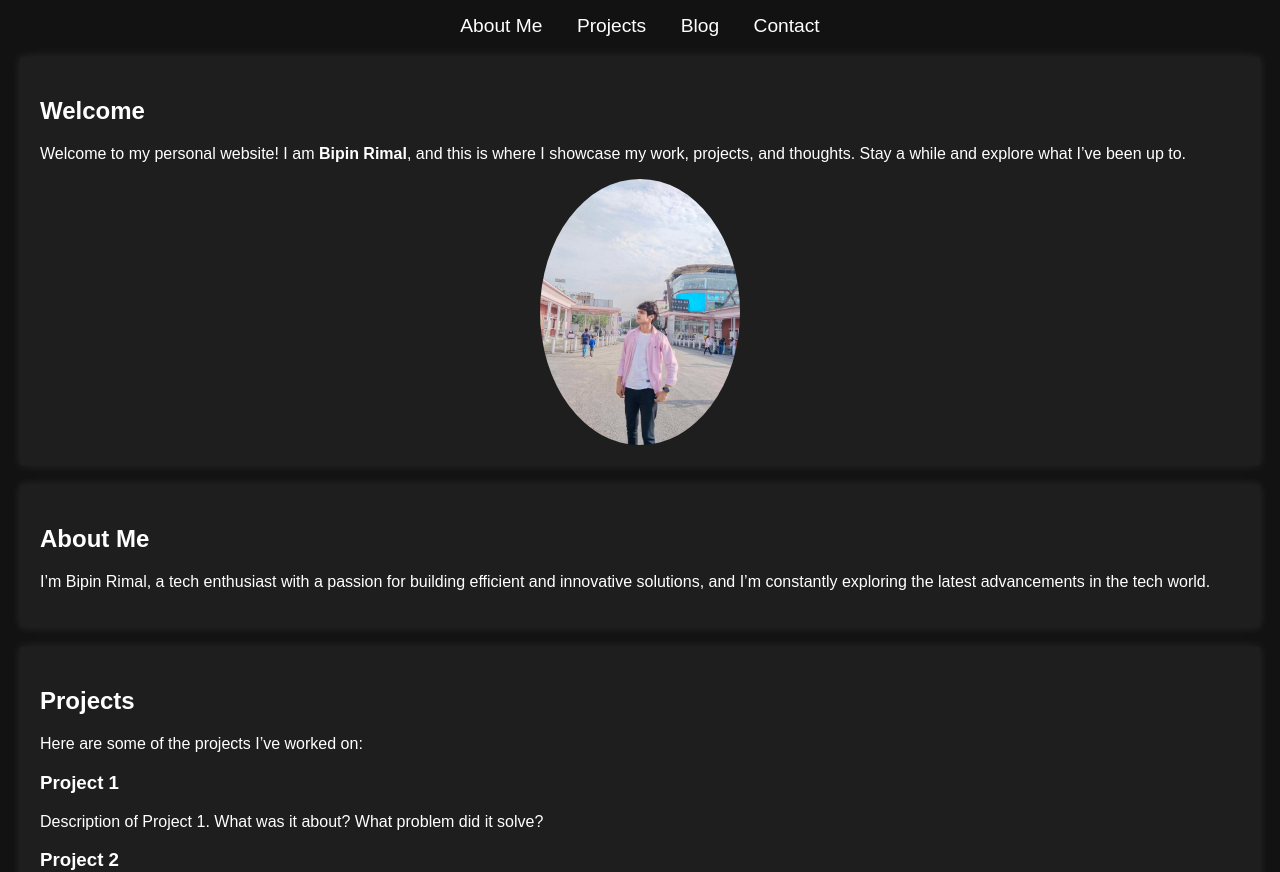
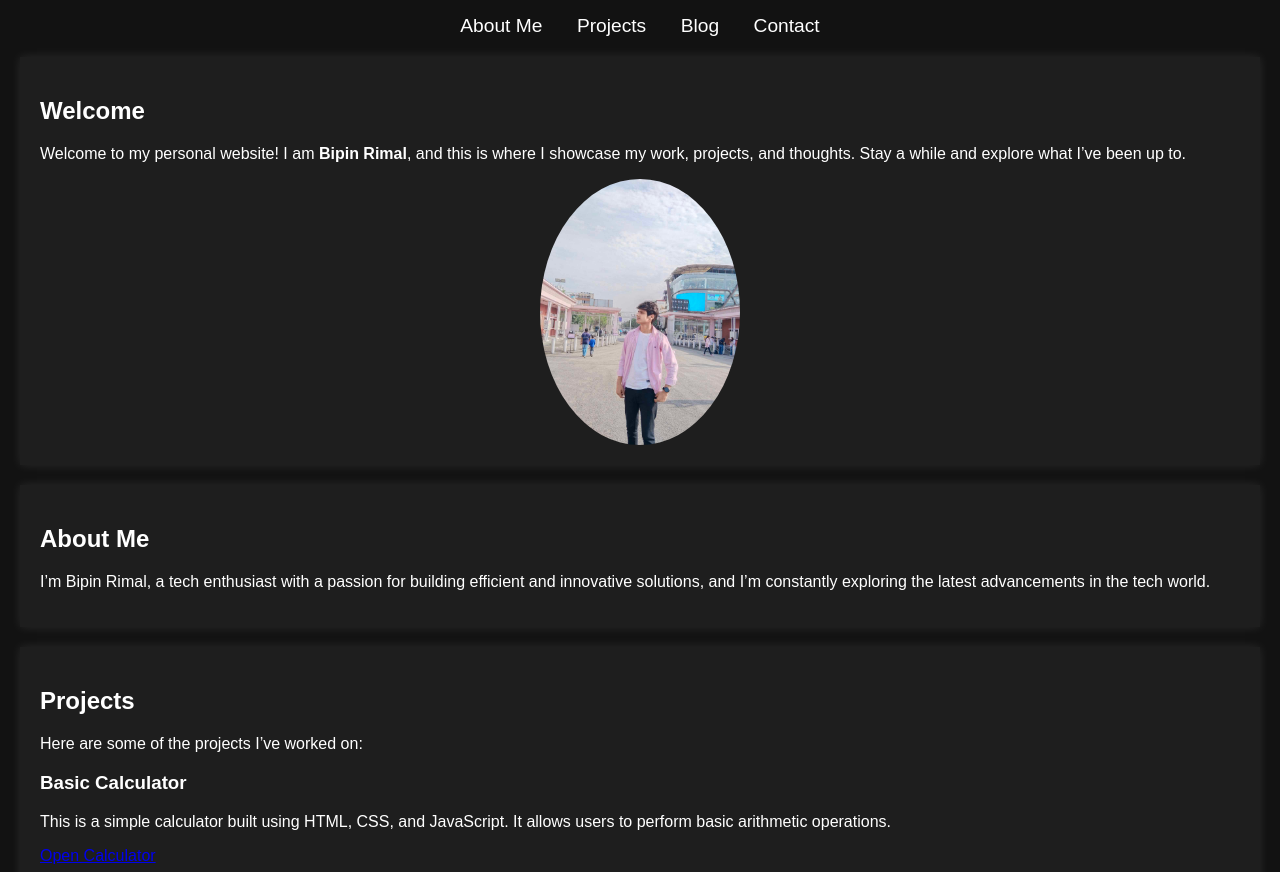
Before and after one commit to Rbipin989/web, a plain HTML site: page index.html in a window 1280 px wide. Shown: the part 82-954 px from the top of the page. Drawn offline with Linux system fonts and the light colour scheme.

Commit message:
Update index.html
link/calculator

```diff
--- a/index.html
+++ b/index.html
@@ -88,12 +88,12 @@
 <section id="projects">
     <h2>Projects</h2>
     <p>Here are some of the projects I’ve worked on:</p>
-    <h3>Project 1</h3>
-    <p>Description of Project 1. What was it about? What problem did it solve?</p>
 
-    <h3>Project 2</h3>
-    <p>Description of Project 2. What was the impact or learning from this project?</p>
+    <h3>Basic Calculator</h3>
+    <p>This is a simple calculator built using HTML, CSS, and JavaScript. It allows users to perform basic arithmetic operations.</p>
+    <a href="calculator.html" target="_blank">Open Calculator</a>
 </section>
+
 
 <section id="blog">
     <h2>Blog</h2>
```
